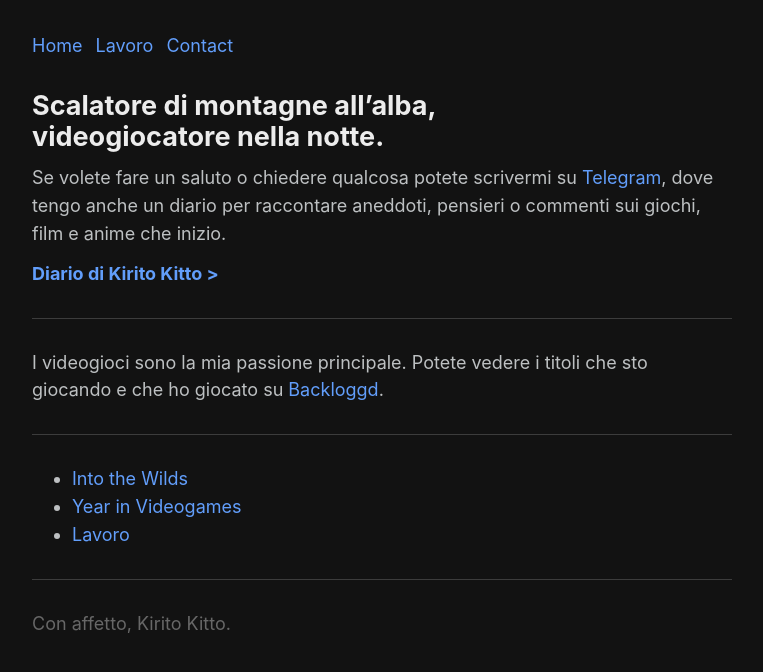
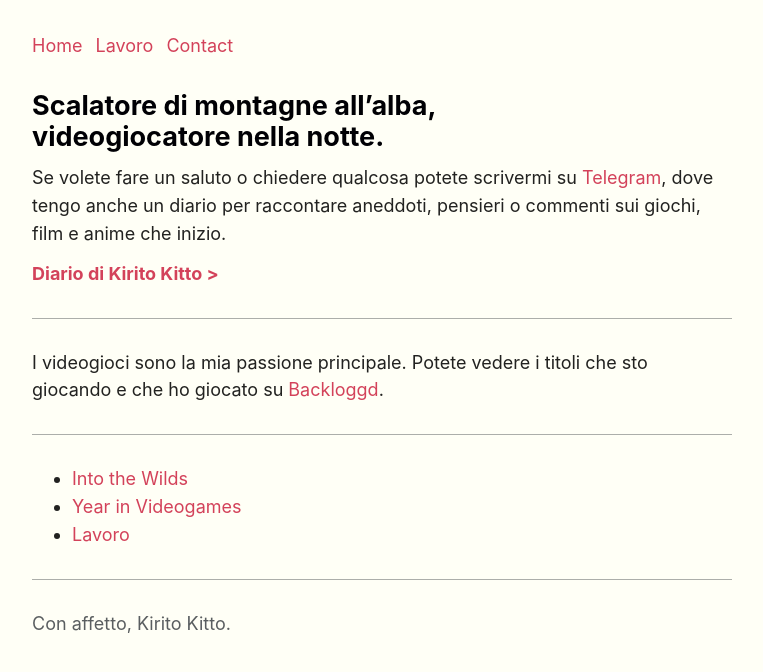
Before and after one commit to KiritoKitto/kiritokitto.github.io, a Jekyll site: the page built from index.md, in a window 1280 px wide. Shown: the top 672 px of the page, without its empty margins (258-1021 px from the left). Built offline with Jekyll 4.4.1, drawn with Linux system fonts in a browser that asks for light colours; some web fonts are replaced; our own code applies the rules of GitHub Pages for plain Markdown files.

Commit message:
light test

```diff
--- a/css/light.css
+++ b/css/light.css
@@ -2,13 +2,18 @@
     --font: ui-sans-serif,-apple-system,system-ui,Segoe UI,Helvetica,Apple Color Emoji,Arial,sans-serif,Segoe UI Emoji,Segoe UI Symbol;
     --font-title: ui-sans-serif,-apple-system,system-ui,Segoe UI,Helvetica,Apple Color Emoji,Arial,sans-serif,Segoe UI Emoji,Segoe UI Symbol;
 
-    --color-background: rgb(255, 255, 255);
-    --color-background-secondary: rgb(230, 230, 230);
+    --color-background: #FFFFF6;
+    --color-background-secondary: rgb(233, 230, 186);
 
     --color-primary: rgb(0, 0, 4);
     --color-secondary: rgb(34, 34, 32);
     --color-tertiary: rgb(90, 94, 96);
 
     --color-link-primary: #d3425a;
-    --color-link-secondary: rgb(200, 150, 10);
+    --color-link-secondary: rgb(189, 151, 47);
 }
+
+a strong b {
+    font-weight: 500 !important;
+    color: var(--color-link-primary) !important;
+}
--- a/css/style.css
+++ b/css/style.css
@@ -1,5 +1,5 @@
 @import url('instagram.css');
-@import url('dark.css');
+@import url('light.css');
 
 :root {
   --width: 700px;
```
